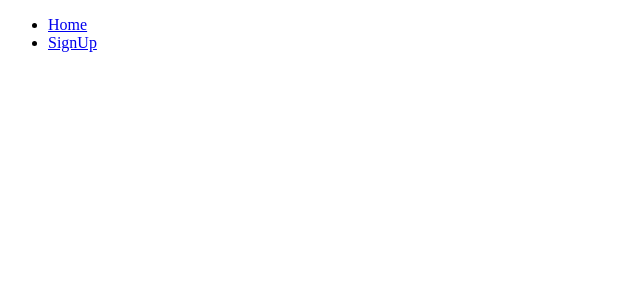
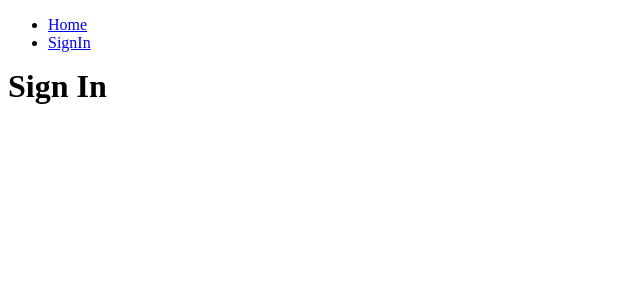
Before and after one commit to hwnim5324/Side_v0, a React (Create React App) app: page /SignIn in a window 1280 px wide. Before the commit this address had no page. Shown: the top 300 px of the page, without its empty margins (0-640 px from the left). Built offline with nearby package versions, Linux system fonts and the light colour scheme.

Commit message:
Update setup.

```diff
--- /dev/null
+++ b/src/components/Layout.tsx
@@ -0,0 +1,30 @@
+import React from 'react';
+import { Link } from "react-router-dom";
+
+const Layout = ( props : { children : React.ReactNode } ) => {
+    return(
+        <div>
+            <header>
+                <Menu />
+            </header>
+            <div className='container'>
+                { props.children }
+            </div>
+            <footer>
+
+            </footer>
+        </div>
+    );
+}
+
+const Menu = () => {
+    return(
+        <ul>
+            <li><Link to='/'>Home</Link></li>
+            <li><Link to='/SignIn'>SignIn</Link></li>
+        </ul>
+    );
+}
+
+
+export default Layout;
--- a/src/components/Menu.tsx
+++ /dev/null
@@ -1,16 +0,0 @@
-import React from 'react';
-import { Link } from "react-router-dom";
-
-
-class Menu extends React.Component {
-    render() {
-        return(
-            <ul>
-                <li><Link to='/'>Home</Link></li>
-                <li><Link to='/SignUp'>SignUp</Link></li>
-            </ul>
-        );
-    }
-}
-
-export default Menu;
--- a/src/index.tsx
+++ b/src/index.tsx
@@ -8,16 +8,17 @@ import {
 } from "react-router-dom";
 
 import Main from './pages/Main';
-import SignUp from './pages/SignUp';
-import Menu from './components/Menu';
+import SignIn from './pages/SignIn';
+import Layout from './components/Layout';
 
 render(
   <BrowserRouter>
-    <Menu />
-    <Routes>
-      <Route path='/' element={<Main />} />
-      <Route path='/SignUp' element={<SignUp />} />
-    </Routes>
+    <Layout>
+      <Routes>
+        <Route path='/' element={<Main />} />
+        <Route path='/SignIn' element={<SignIn />} />
+      </Routes>
+    </Layout>
   </BrowserRouter>,
   document.getElementById('root')
 );
--- a/src/pages/Main.tsx
+++ b/src/pages/Main.tsx
@@ -1,14 +1,12 @@
 import React from 'react';
 import '../styles/Main.scss';
 
-class Main extends React.Component {
-  render() {
-    return(
-      <div>
-        <span className='txt'>hello world</span>
-      </div>
-    );
-  }
+const Main = () => {
+  return(
+    <div>
+      <span className='txt'>Main</span>
+    </div>
+  );
 }
 
 
--- /dev/null
+++ b/src/pages/SignIn.tsx
@@ -0,0 +1,13 @@
+import React from 'react';
+import '../styles/Main.scss';
+
+const SignIn = () => {
+    return(
+        <div>
+            <span className='txt'>Sign In</span>
+        </div>
+    );
+}
+
+
+export default SignIn;
--- a/src/pages/SignUp.tsx
+++ /dev/null
@@ -1,15 +0,0 @@
-import React from 'react';
-import '../styles/Main.scss';
-
-class SignUp extends React.Component {
-    render() {
-        return(
-            <div>
-                <span className='txt'>Sign Up</span>
-            </div>
-        );
-    }
-}
-
-
-export default SignUp;
```
Also changed, not shown: src/styles/Layout.scss (added).
